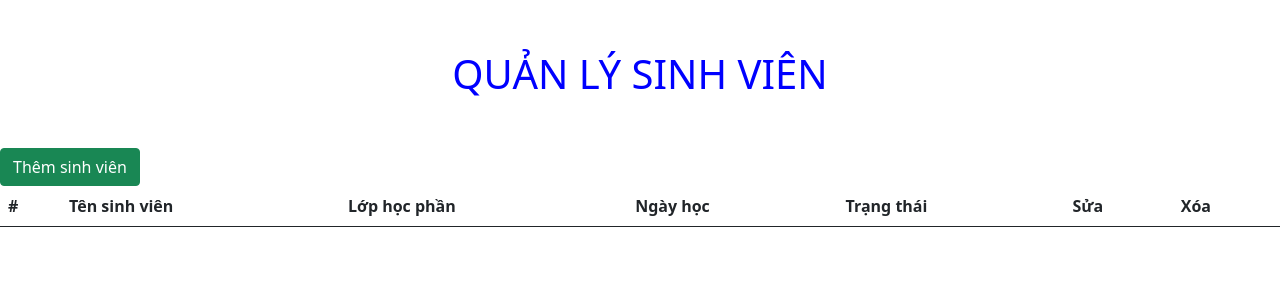
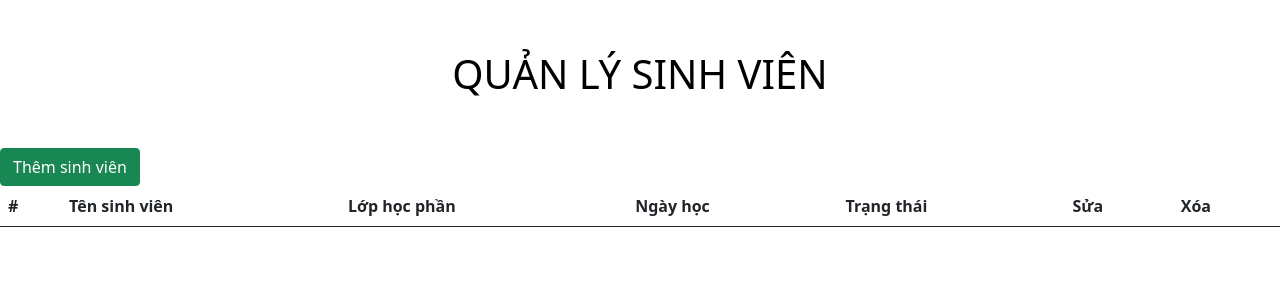
Before and after one commit to hoangphonglam0111/CSE485_2023, a PHP site: page / in a window 1280 px wide. Shown: the top 300 px of the page. Run offline with PHP 8.4, Linux system fonts and the light colour scheme; data that the repository does not hold is empty.

Commit message:
Update style.css
Signed-off-by: HoangLam <92912852+hoangphonglam0111@users.noreply.github.com>

```diff
--- a/BTTH02/style.css
+++ b/BTTH02/style.css
@@ -1,5 +1,5 @@
 h1{
-    color:blue;
+    color:black;
     text-align: center;
     margin-top: 50px;
     margin-bottom: 50px;
```
